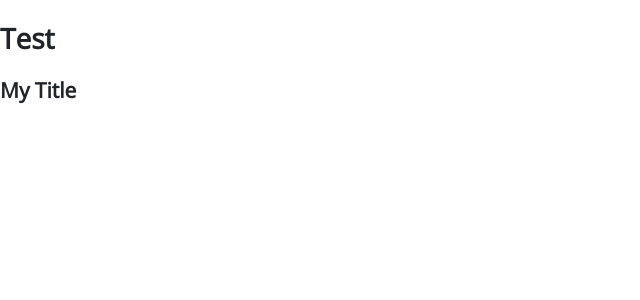
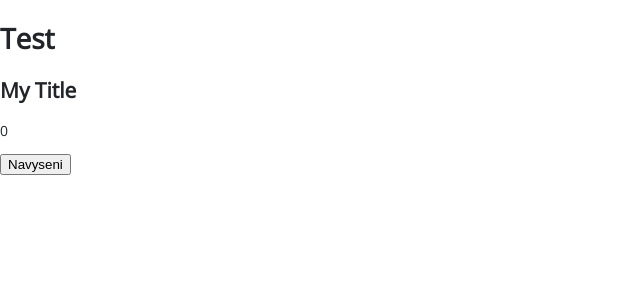
Before and after one commit to tyllibor/list, a Vue app: page / in a window 1280 px wide. Shown: the top 300 px of the page, without its empty margins (0-640 px from the left). Built offline with nearby package versions, Linux system fonts and the light colour scheme.

Commit message:
learning

```diff
--- a/src/App.vue
+++ b/src/App.vue
@@ -3,6 +3,8 @@
     <!-- Html -->
     <h1>Test</h1>
     <h2>{{ title }}</h2>
+    <p>{{ total }}</p>
+    <button @click="total += 1">Navyseni</button>
   </div>
 </template>
 
@@ -18,6 +20,11 @@ export default defineComponent({
       title,
     };
   },
+  data() {
+    return {
+      total: 0,
+    }
+  },
 });
 </script>
 
```
